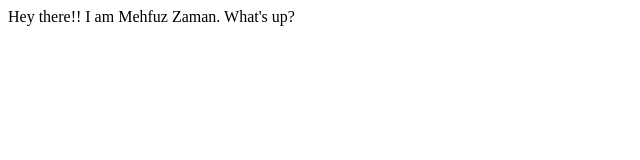
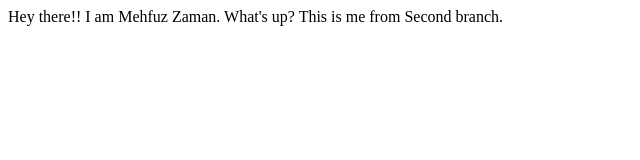
Before and after one commit to mehfuzzaman/mehfuz-portfolio_demo, a plain HTML site: page index.html in a window 1280 px wide. Shown: the whole page, without its empty margins (0-640 px from the left). Drawn offline with Linux system fonts and the light colour scheme.

Commit message:
Update- From second branch

```diff
--- a/index.html
+++ b/index.html
@@ -8,5 +8,7 @@
 </head>
 <body>
     Hey there!! I am Mehfuz Zaman. What's up?
+
+    This is me from Second branch.
 </body>
 </html>
```
Also changed, not shown: 1 other file.
